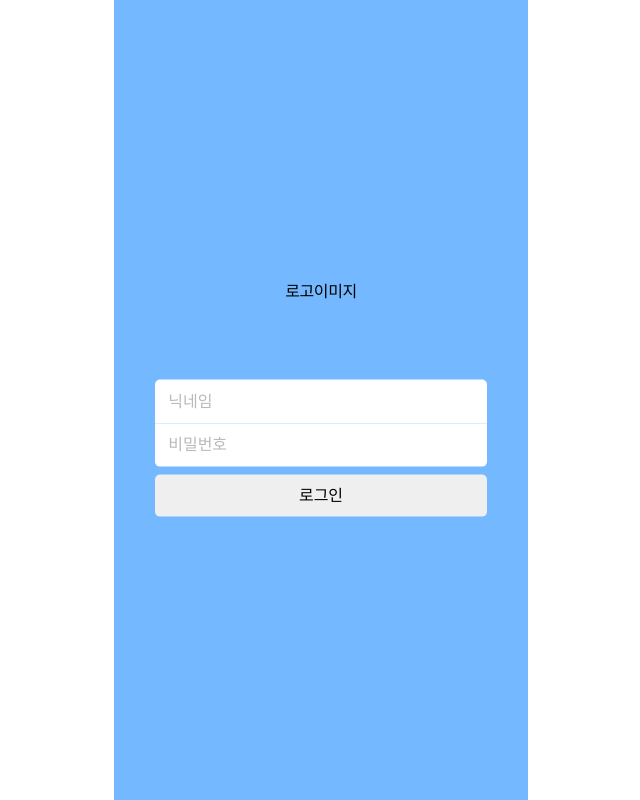
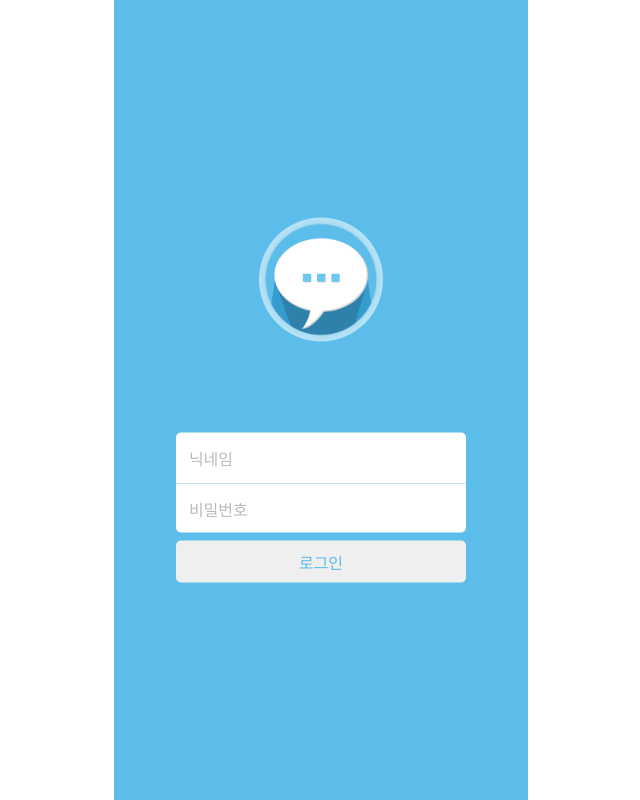
Before and after one commit to tomdevkr93/jajao-talk, a Next.js app: page /login in a window 1280 px wide. Shown: the whole page, without its empty margins (319-959 px from the left). Built offline with nearby package versions, Linux system fonts and the light colour scheme.

Commit message:
로그인 페이지 마크업

```diff
--- a/src/pages/_app.tsx
+++ b/src/pages/_app.tsx
@@ -14,6 +14,11 @@ const MyApp: NextComponentType<AppContext, AppInitialProps, AppProps> = ({ Compo
         <meta name="description" content="JAJAO TALK" />
         <meta name="author" content="Lee Chanho<devho813@gmail.com>" />
         <meta httpEquiv="x-ua-compatible" content="ie=edge" />
+
+        <link
+          href="https://fonts.googleapis.com/css2?family=Noto+Sans+KR:wght@100;300;400;500;700;900&family=Noto+Sans:ital,wght@0,400;0,700;1,400;1,700&display=swap"
+          rel="stylesheet"
+        ></link>
       </Head>
       <GlobalStyles />
       <RecoilRoot>
--- a/src/pages/login.tsx
+++ b/src/pages/login.tsx
@@ -10,7 +10,9 @@ function Login() {
     <LoginContainer>
       <form id="login" onSubmit={onSubmit}>
         <LoginFormWrapper form="login">
-          <legend>로고이미지</legend>
+          <legend>
+            <img src="/assets/common/main_logo.png" alt="main logo" />
+          </legend>
           <input
             type="text"
             placeholder="닉네임"
@@ -55,13 +57,20 @@ const LoginFormWrapper = styled.fieldset`
 
   legend {
     width: 100%;
+
+    img {
+      width: 30%;
+      border-radius: 50%;
+      box-shadow: 0 0 50px white inset;
+      user-select: none;
+    }
   }
 
   input {
     display: block;
     margin: 0 auto;
     padding: 0.8em;
-    width: 80%;
+    width: 70%;
     border: none;
   }
   input::placeholder {
@@ -69,8 +78,9 @@ const LoginFormWrapper = styled.fieldset`
   }
 
   input:first-of-type {
-    margin-top: 80px;
+    margin-top: 90px;
     border-radius: 5px 5px 0 0;
+    border-bottom: 1px solid #f5f5f5;
   }
   input:last-of-type {
     border-radius: 0 0 5px 5px;
@@ -79,10 +89,12 @@ const LoginFormWrapper = styled.fieldset`
   button {
     margin-top: 0.5em;
     padding: 0.8em;
-    width: 80%;
+    width: 70%;
     border: none;
     border-radius: 5px;
+    font-weight: 500;
     text-align: center;
+    color: #5cbdea;
     cursor: pointer;
   }
 `;
--- a/src/utils/global-styles.ts
+++ b/src/utils/global-styles.ts
@@ -7,7 +7,7 @@ export const textEllipsis = css`
   overflow: hidden;
 `;
 
-export const MAIN_COLOR = '#74b9ff';
+export const MAIN_COLOR = '#5CBDEA';
 
 const GlobalStyles = createGlobalStyle`
   ${reset}
@@ -16,6 +16,7 @@ const GlobalStyles = createGlobalStyle`
   }
   html{
     font-size: 16px;
+    font-family: 'Noto Sans KR', 'Noto Sans', sans-serif;
   }
   body{
     letter-spacing: -0.025em;
```
Also changed, not shown: public/assets/common/main_logo.png (added).
